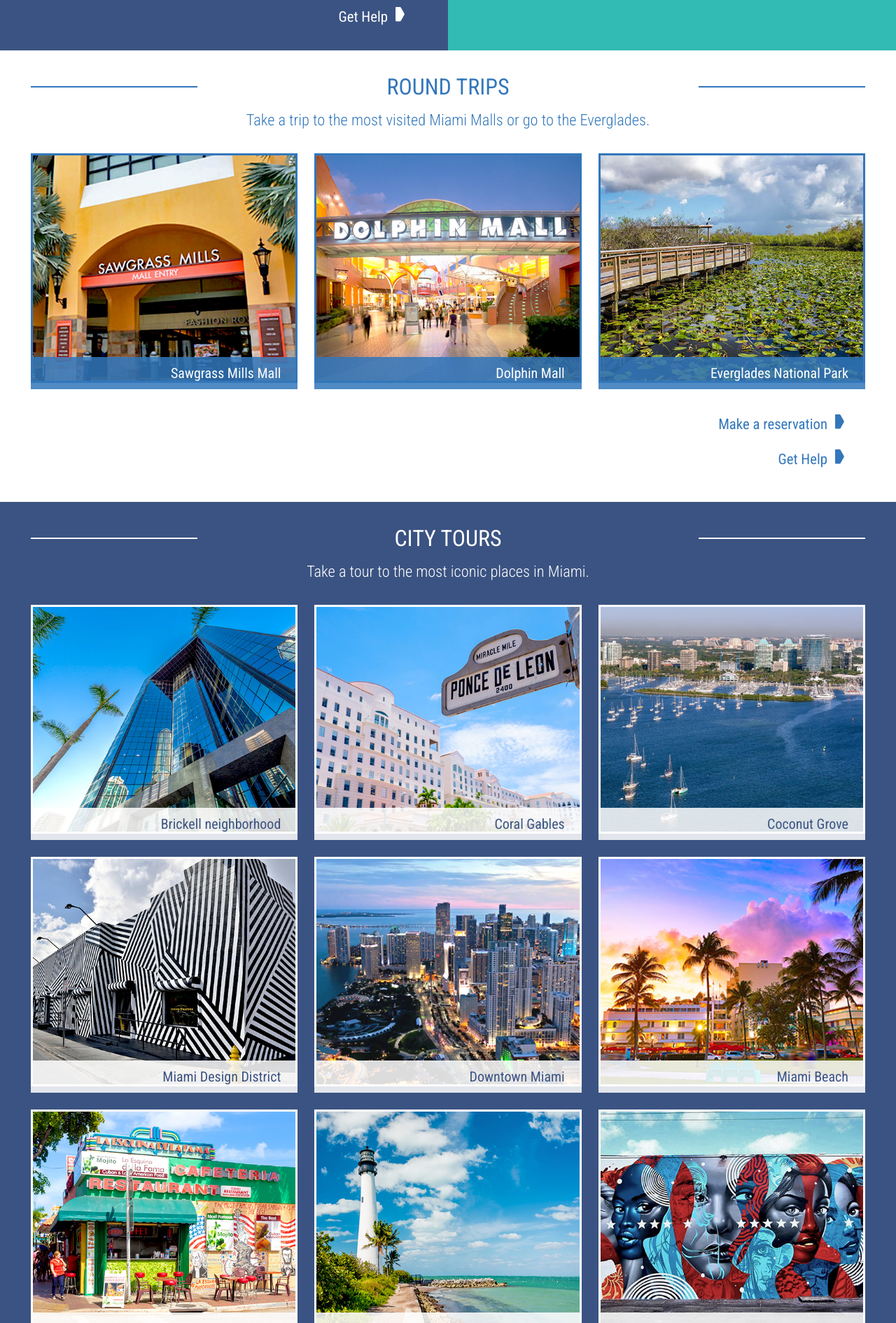
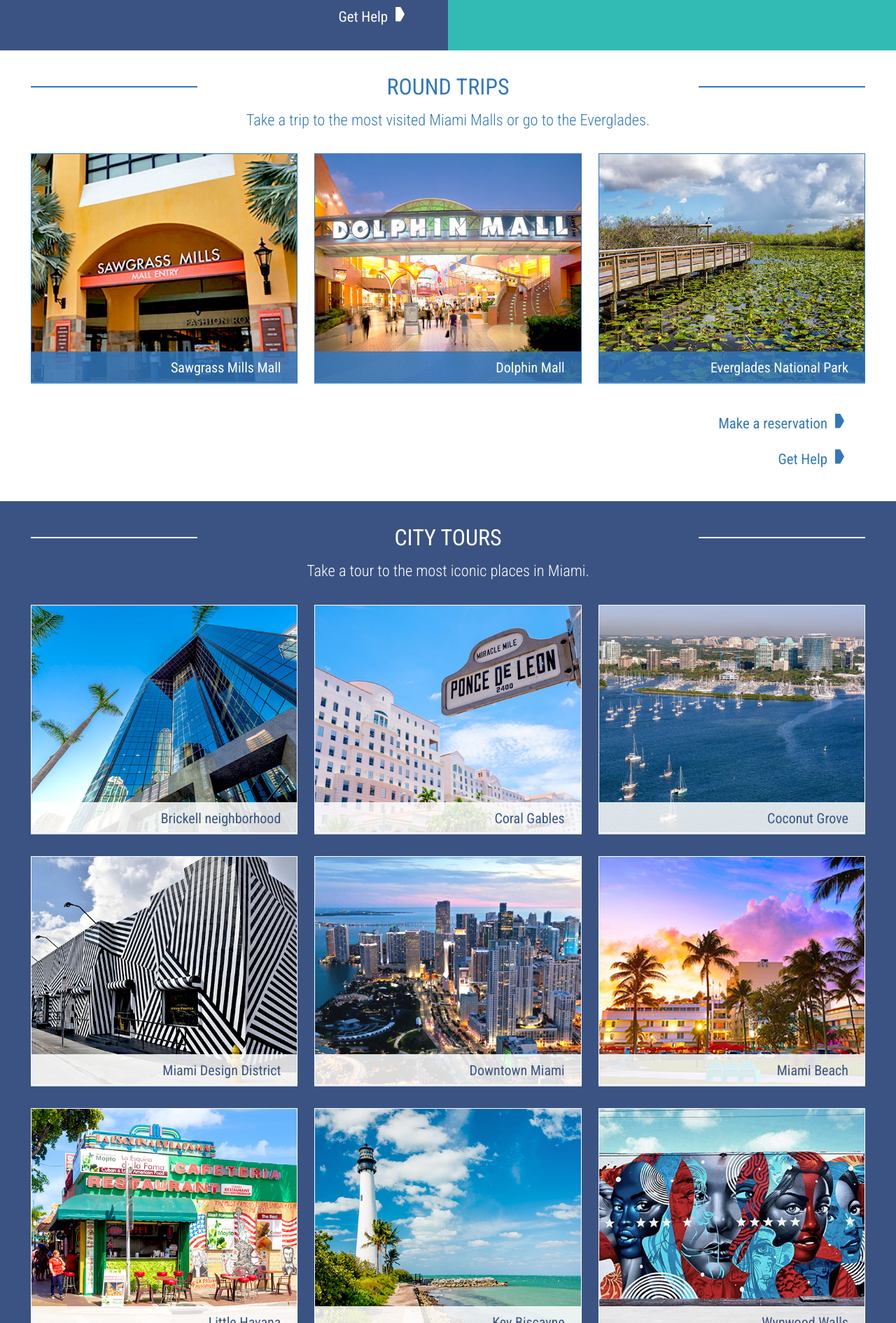
Before and after one commit to gnich12/mdcsite, a Jekyll site: the page built from index.html, in a window 1280 px wide. Shown: the part 862-2752 px from the top of the page at 70% size. Built offline with Jekyll 4.4.1, drawn with Linux system fonts in a browser that asks for light colours; nearby versions of some CDN libraries.

Commit message:
fixed tiles tags

```diff
--- a/_includes/citytours.html
+++ b/_includes/citytours.html
@@ -126,7 +126,7 @@
                         alt="Graffiti mural art at Wynwood Walls, Miami">
                     <img class='img-fit xtra-full' src="/assets/images/CityTour_WynwoodWallsXtra.jpg"
                         alt="Graffiti mural art at Wynwood Walls, Miami">
-                    <p class='img-tags tour-tag drk-blue'>Wynwood Walls</p>
+                    <p class='xtra-tag tour-tag drk-blue'>Wynwood Walls</p>
                 </div>
             </div>
         </div>
--- a/_includes/roundtrip.html
+++ b/_includes/roundtrip.html
@@ -46,7 +46,7 @@
                         alt="Everglades National Park, Miami">
                     <img class='img-fit xtra-full' src="/assets/images/RoundTrip_EvergladesXtra.jpg"
                         alt="Everglades National Park, Miami">
-                    <p class='img-tags round-tag white'>Everglades National Park</p>
+                    <p class='xtra-tag round-tag white'>Everglades National Park</p>
                 </div>
             </div>
         </div>
--- a/assets/css/style.css
+++ b/assets/css/style.css
@@ -475,12 +475,22 @@
   }
 
   .img-fit {
-    border: 3px solid;
+    border: 1.5px solid;
   }
 
   .img-tags {
     position: absolute;
-    bottom: 0px;
+    bottom: 7px;
+    width: 100%;
+    text-align: right;
+    font-size: 20px;
+    padding: 0.5rem 1.5rem;
+    font-weight: 400;
+  }
+
+  .xtra-tag {
+    position: absolute;
+    bottom: 7px;
     width: 100%;
     text-align: right;
     font-size: 20px;
@@ -491,7 +501,7 @@
   .overlay-tile {
     display: none;
     position: absolute;
-    bottom: 0px;
+    bottom: 4px;
     width: 100%;
     height: 100%;
   }
@@ -556,6 +566,10 @@
     .xtra-none {
       display: flex;
     }
+
+    .xtra-tag {
+      bottom: 1px;
+    }
   }
 
   @media (min-width: 500px) and (max-width: 768px) {
@@ -582,6 +596,10 @@
     .xtra-full {
       display: block;
       width: 100%;
+    }
+
+    .xtra-tag {
+      bottom: 1px;
     }
   }
   /*Rountrip-City tours section ends///Personalized section begins*/
```
